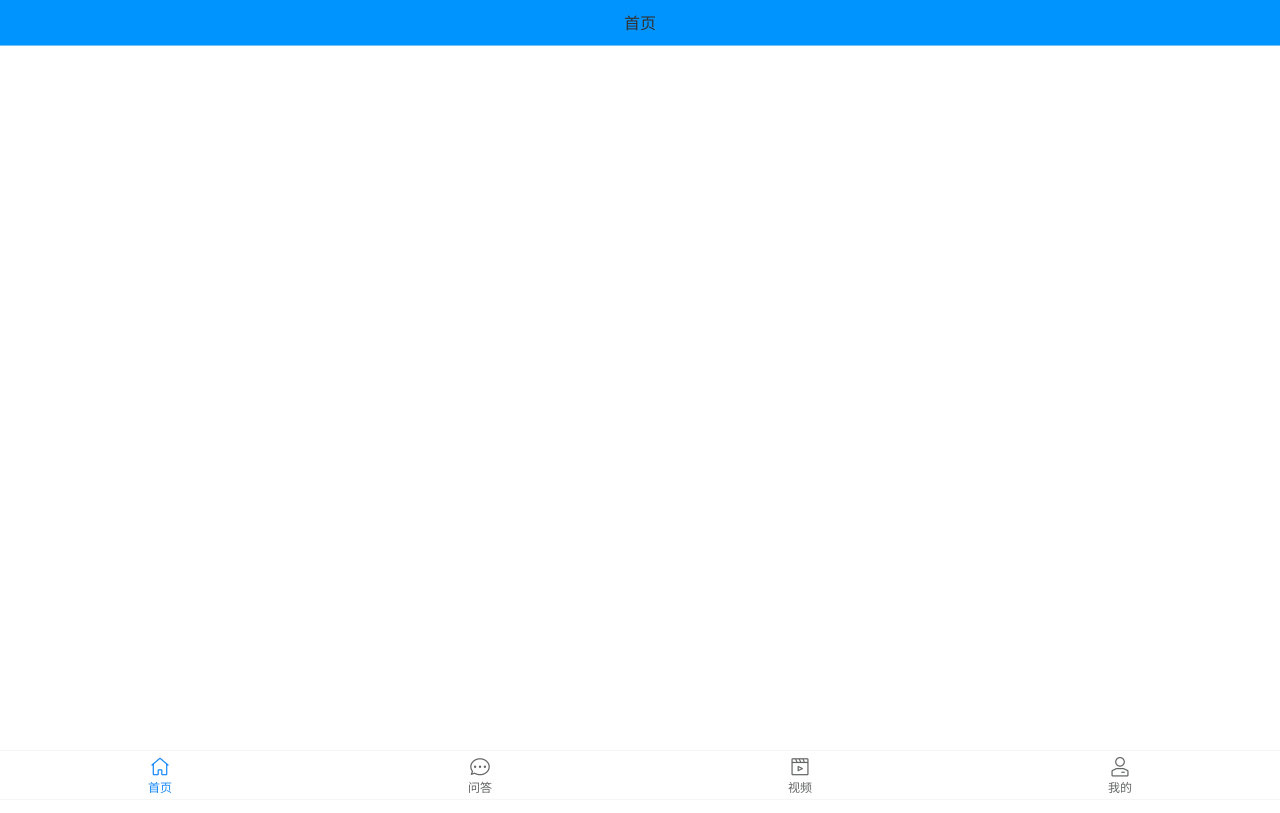
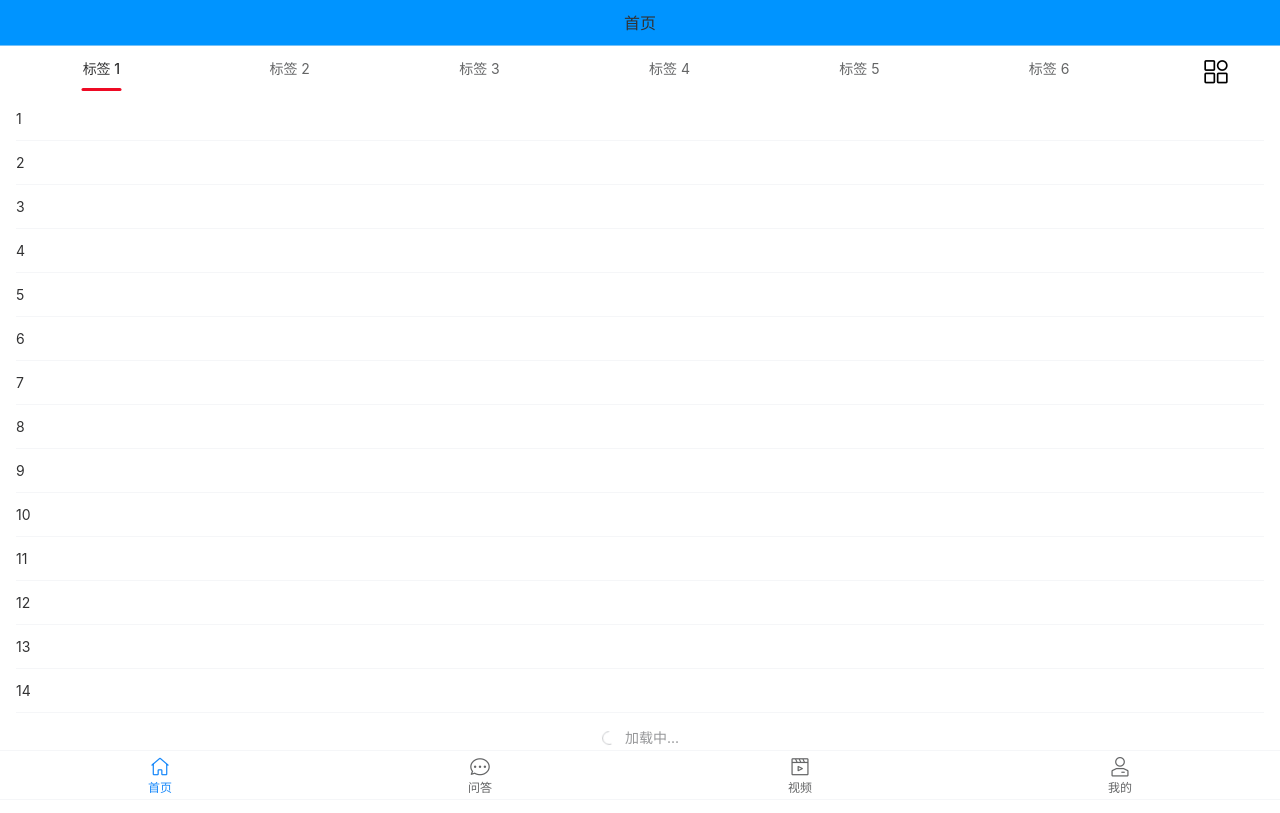
Before and after one commit to Richard-Van06/Toline-mob, a Vue app: page /#/home in a window 1280 px wide. Built offline with nearby package versions, Linux system fonts and the light colour scheme; the HTML template or start-up script is replaced by a standard one.

Commit message:
home路由的基本结构

```diff
--- a/src/views/home/index.vue
+++ b/src/views/home/index.vue
@@ -1,14 +1,45 @@
 <template>
-  <div>
+  <div class="home">
     <!-- 首页的顶部 -->
     <van-nav-bar title="首页" fixed />
-    <!--  -->
+    <!-- 频道栏 -->
+    <div class="mytabs">
+      <van-tabs>
+        <van-tab v-for="index in 6" :key="index" :title="'标签 ' + index">
+          <!-- 列表 -->
+          <!-- v-model：设置当前 list 是否处理加载状态 如果 v-model 为 true 那么不会再次执行 load 事件-->
+          <!-- finished：设置当前 List 中的数据是否加载完毕 -->
+          <!-- finished-text：设置当 list 将数据加载完成之后再次上拉时显示的文字 -->
+          <!-- load：1）当页面加载时会默认调用一次，2）当上拉触底时，会触发这个方法 -->
+          <!-- 这个方法有个坑：会自动将 list 中的 v-model 中对应属性设置 true,并且不自动设置为 false,在使用时，需要手动设置为 false -->
+          <van-list v-model="loading" :finished="finished" finished-text="没有更多了" @load="onLoad">
+            <van-cell v-for="item in 14" :key="item" :title="item" />
+          </van-list>
+        </van-tab>
+      </van-tabs>
+      <!-- 频道右边小图标 -->
+      <div class="tab-icon">
+        <van-icon name="apps-o" />
+      </div>
+    </div>
   </div>
 </template>
 
 <script>
 export default {
-
+  data () {
+    return {
+      // list 中的
+      loading: false,
+      // list
+      finished: false,
+      // list中的数据源
+      list: []
+    }
+  },
+  methods: {
+    onload () {}
+  }
 }
 </script>
 
@@ -19,4 +50,31 @@ export default {
     color: #fff;
   }
 }
+.mytabs {
+  // 相对定位
+  position: relative;
+  .tab-icon {
+    // 绝对定位
+    position: fixed;
+    top: 50px;
+    right: 0;
+    width: 10%;
+    height: 44px;
+    text-align: center;
+    line-height: 44px;
+    font-size: 30px;
+  }
+}
+// 深度选择器
+.home /deep/ .van-tabs__wrap {
+  width: 90%;
+  position: fixed;
+  top: 47px;
+  left: 0;
+  z-index: 1000;
+}
+.home {
+  margin-top: 97px;
+  margin-bottom: 50px;
+}
 </style>
```
